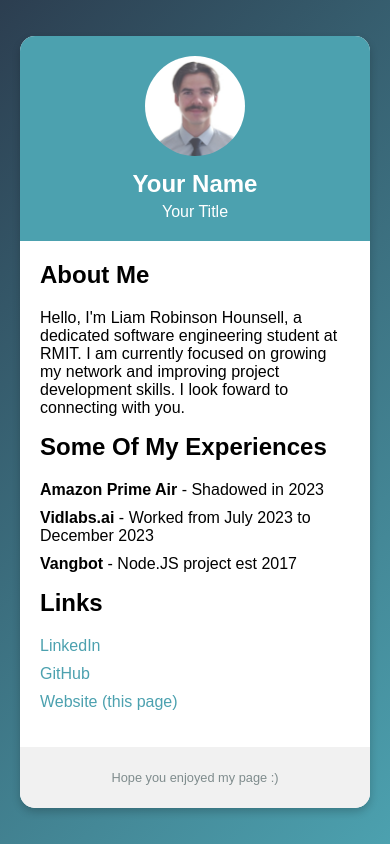
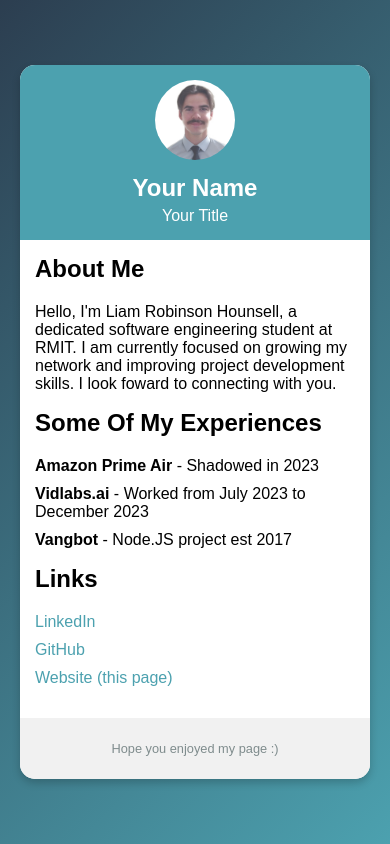
Before and after one commit to vangywangy/Buisness_Page, a plain HTML site: page index.html in a window 390 px wide. Drawn offline with Linux system fonts and the light colour scheme.

Commit message:
should be good

```diff
--- a/styles.css
+++ b/styles.css
@@ -10,10 +10,11 @@ body {
 
 .card {
     background: white;
-    width: 350px;
+    width: 90%;
+    max-width: 350px;
     border-radius: 15px;
     box-shadow: 0 4px 8px rgba(0, 0, 0, 0.2);
-    overflow: auto;
+    overflow: hidden;
     transition: transform 0.3s;
 }
 
@@ -25,12 +26,12 @@ body {
     background: #4ca1af;
     color: white;
     text-align: center;
-    padding: 20px 20px;
+    padding: 20px;
 }
 
 .profile-png {
-    width: 100px;
-    height: 100px;
+    width: 80px;
+    height: 80px;
     border-radius: 50%;
     object-fit: cover;
     margin-bottom: 10px;
@@ -79,3 +80,23 @@ body {
     font-size: 0.8em;
     color: #7f8c8d;
 }
+
+/* Responsive Design */
+@media (max-width: 600px) {
+    .header {
+        padding: 15px;
+    }
+
+    .profile-img {
+        width: 70px;
+        height: 70px;
+    }
+
+    .content {
+        padding: 15px;
+    }
+
+    .footer {
+        padding: 10px;
+    }
+}
```
